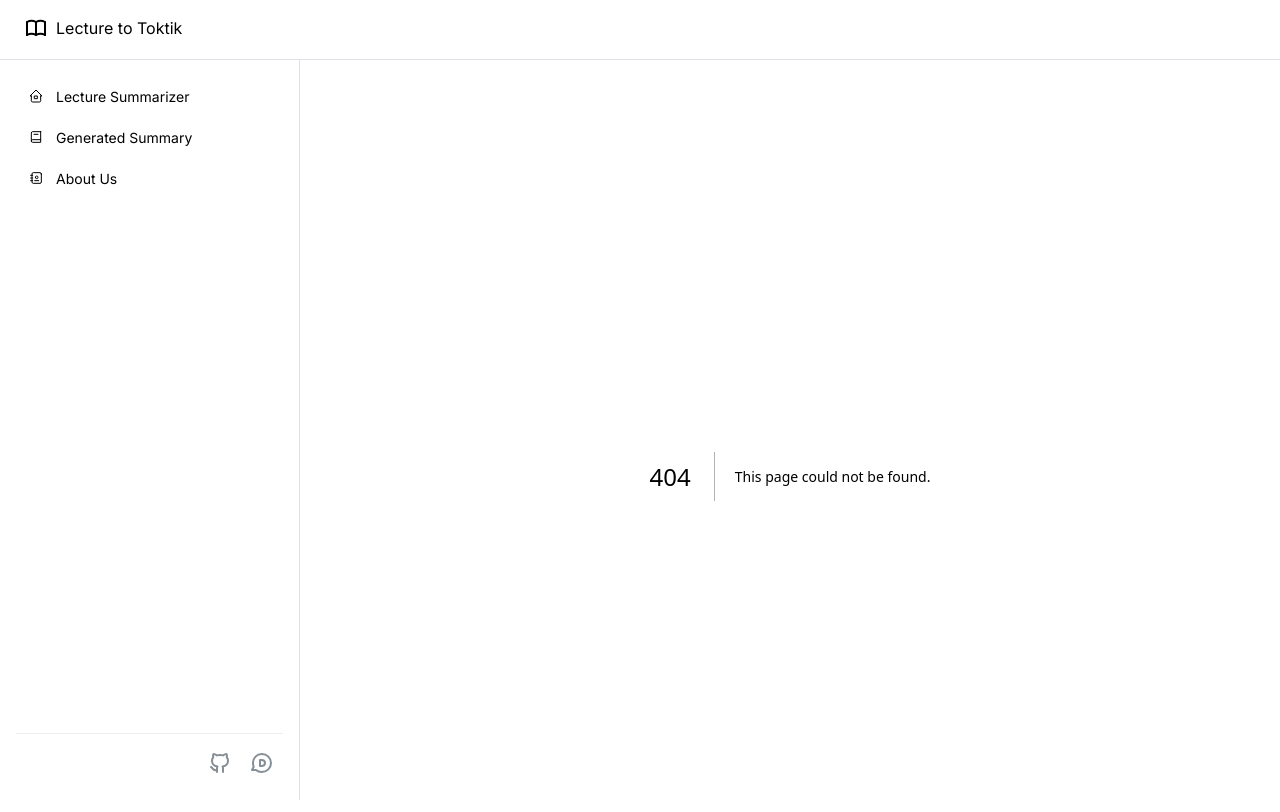
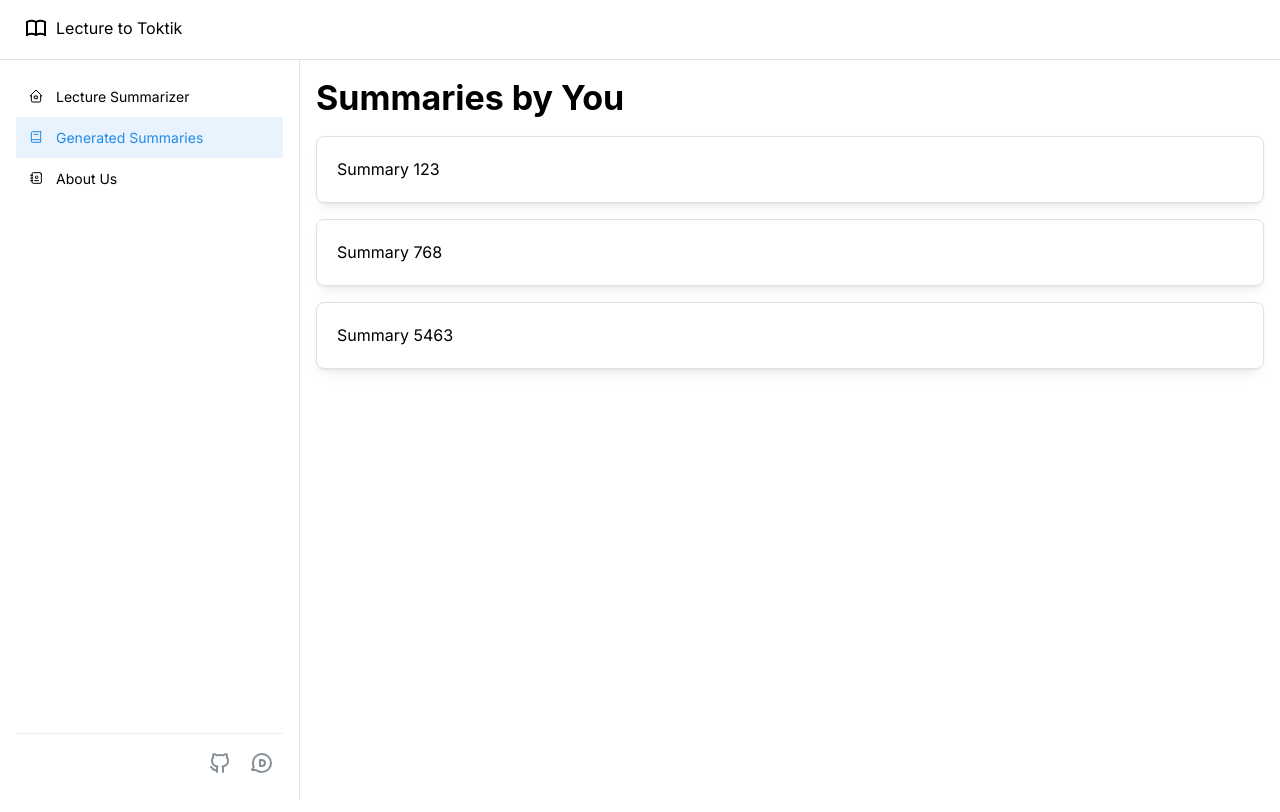
Before and after one commit to tohhongxiang/techfest-2024, a Next.js app: page /summaries in a window 1280 px wide. Before the commit this address had no page. Shown: the top 812 px of the page. Built offline with nearby package versions, Linux system fonts and the light colour scheme.

Commit message:
Add redirect after generating summary

```diff
--- a/src/app/page.tsx
+++ b/src/app/page.tsx
@@ -12,10 +12,13 @@ import {
 	Stepper,
 	Code,
 	Group,
+	Loader,
+	Flex,
 } from "@mantine/core";
 import { useState } from "react";
 import { useForm } from "@mantine/form";
 import ReactPlayer from "react-player";
+import { useRouter } from "next/navigation";
 
 export default function HomePage() {
 	const [currentStep, setCurrentStep] = useState(0);
@@ -74,12 +77,15 @@ export default function HomePage() {
 		);
 	};
 
+	const router = useRouter();
 	const handleSubmit = (e: React.FormEvent<HTMLFormElement>) => {
 		e.preventDefault();
 
-		nextStep()
+		nextStep();
 		if (currentStep === 1) {
-			console.log(form.values)
+			console.log(form.values);
+
+			// router.push("/summaries/123")
 		}
 	};
 
@@ -151,14 +157,26 @@ export default function HomePage() {
 							</Container>
 						</Stepper.Step>
 						<Stepper.Completed>
-							<Code block mt="xl">
-								{JSON.stringify(form.values, null, 2)}
-							</Code>
+							<Stack>
+								<Code block mt="xl">
+									{JSON.stringify(form.values, null, 2)}
+								</Code>
+								<Alert color="green">
+									<Flex gap="md" align="center">
+										<Loader />
+										<Text>Generating summary...</Text>
+									</Flex>
+								</Alert>
+							</Stack>
 						</Stepper.Completed>
 					</Stepper>
 					<Group justify="flex-end" mt="xl">
 						{currentStep !== 0 && (
-							<Button variant="default" onClick={prevStep}>
+							<Button
+								variant="default"
+								onClick={prevStep}
+								disabled={currentStep === 2}
+							>
 								Back
 							</Button>
 						)}
--- a/src/app/summary/page.tsx
+++ b/src/app/summaries/[id]/page.tsx
@@ -6,22 +6,24 @@ import {
 	IconMessageCircle,
 	IconSettings,
 } from "@tabler/icons-react";
-import Summary from "./_components/Summary";
 import { Suspense } from "react";
-import TextSkeleton from "./_components/skeletons/TextSkeleton";
-import VideoSkeleton from "./_components/skeletons/VideoSkeleton";
-import VideoPlayer from "./_components/VideoPlayer";
-import AudioTranscription from "./_components/AudioTranscription";
-import AdditionalReadings from "./_components/AdditionalReadings";
-import ListSkeleton from "./_components/skeletons/ListSkeleton";
+import AdditionalReadings from "../_components/AdditionalReadings";
+import AudioTranscription from "../_components/AudioTranscription";
+import Summary from "../_components/Summary";
+import VideoPlayer from "../_components/VideoPlayer";
+import ListSkeleton from "../_components/skeletons/ListSkeleton";
+import TextSkeleton from "../_components/skeletons/TextSkeleton";
+import VideoSkeleton from "../_components/skeletons/VideoSkeleton";
 
-export default function SummaryPage() {
+export default function SummaryPage({ params }: { params: { id: string }}) {
+    const id = params.id
+
 	return (
 		<Stack>
 			<Title>Video Title</Title>
 			<Suspense fallback={<VideoSkeleton />}>
 				<div className="h-[500px]">
-					<VideoPlayer />
+					<VideoPlayer id={id} />
 				</div>
 			</Suspense>
 			<Tabs defaultValue="summary">
@@ -46,21 +48,21 @@ export default function SummaryPage() {
 				<Tabs.Panel value="summary">
 					<Container fluid className="p-4">
 						<Suspense fallback={<TextSkeleton />}>
-							<Summary />
+							<Summary id={id} />
 						</Suspense>
 					</Container>
 				</Tabs.Panel>
 				<Tabs.Panel value="transcription">
 					<Container fluid className="p-4">
 						<Suspense fallback={<TextSkeleton />}>
-							<AudioTranscription />
+							<AudioTranscription id={id} />
 						</Suspense>
 					</Container>
 				</Tabs.Panel>
 				<Tabs.Panel value="additional-readings">
 					<Container fluid className="p-4">
 						<Suspense fallback={<ListSkeleton />}>
-							<AdditionalReadings />
+							<AdditionalReadings id={id} />
 						</Suspense>
 					</Container>
 				</Tabs.Panel>
--- a/src/app/summary/_components/AdditionalReadings.tsx
+++ b/src/app/summaries/_components/AdditionalReadings.tsx
@@ -1,8 +1,8 @@
 import getAdditionalReadings from "@/api/getAdditionalReadings";
 import { List } from "@mantine/core";
 
-export default async function AdditionalReadings() {
-    const data = await getAdditionalReadings("xcvb=")
+export default async function AdditionalReadings({ id = "" }: { id: string }) {
+    const data = await getAdditionalReadings(id)
 
     return (
         <List className="list-disc">
--- a/src/app/summary/_components/AudioTranscription.tsx
+++ b/src/app/summaries/_components/AudioTranscription.tsx
@@ -3,8 +3,8 @@ import { serialize } from "next-mdx-remote/serialize";
 import { MDXRemote } from "next-mdx-remote";
 import { Container } from "@mantine/core";
 
-export default async function AudioTranscription() {
-    const data = await getAudioTranscription("sfjklg")
+export default async function AudioTranscription({ id = "" }: { id: string }) {
+    const data = await getAudioTranscription(id)
 
 	const mdxSource = await serialize(data.transcription, {
 		mdxOptions: {
--- a/src/app/summary/_components/Summary.tsx
+++ b/src/app/summaries/_components/Summary.tsx
@@ -4,8 +4,8 @@ import { Container } from "@mantine/core";
 import { serialize } from "next-mdx-remote/serialize";
 import { MDXRemote } from "next-mdx-remote";
 
-export default async function Summary() {
-	const data = await getSummary("123");
+export default async function Summary({ id = "" }: { id: string }) {
+	const data = await getSummary(id);
 	const mdxSource = await serialize(data.summary, {
 		mdxOptions: {
 			development: process.env.NODE_ENV === "development",
--- a/src/app/summary/_components/VideoPlayer.tsx
+++ b/src/app/summaries/_components/VideoPlayer.tsx
@@ -2,8 +2,8 @@ import getVideoURL from "@/api/getVideoURL";
 import { Container } from "@mantine/core";
 import ReactPlayer from "react-player";
 
-export default async function VideoPlayer() {
-	const data = await getVideoURL("aiklujdjhg");
+export default async function VideoPlayer({ id = "" }: { id: string }) {
+	const data = await getVideoURL(id);
 
 	return (
         <ReactPlayer
--- /dev/null
+++ b/src/app/summaries/page.tsx
@@ -0,0 +1,35 @@
+"use client";
+
+import { Card, Stack, Title } from "@mantine/core";
+import Link from "next/link";
+
+export default function SummaryPage() {
+	return (
+		<Stack>
+			<Title>Summaries by You</Title>
+			<ul className="flex flex-col gap-y-4">
+				<li>
+					<Link href="/summaries/123">
+						<Card shadow="sm" padding="lg" radius="md" withBorder>
+							Summary 123
+						</Card>
+					</Link>
+				</li>
+				<li>
+					<Link href="/summaries/768">
+						<Card shadow="sm" padding="lg" radius="md" withBorder>
+							Summary 768
+						</Card>
+					</Link>
+				</li>
+				<li>
+					<Link href="/summaries/5463">
+						<Card shadow="sm" padding="lg" radius="md" withBorder>
+							Summary 5463
+						</Card>
+					</Link>
+				</li>
+			</ul>
+		</Stack>
+	);
+}
--- a/src/components/RootLayout.tsx
+++ b/src/components/RootLayout.tsx
@@ -28,9 +28,9 @@ const links = [
 		href: "/",
 	},
 	{
-		label: "Generated Summary",
+		label: "Generated Summaries",
 		icon: <IconBook2 size="1rem" stroke={1.5} />,
-		href: "/summary",
+		href: "/summaries",
 	},
 	{
 		label: "About Us",
```
Also changed, not shown: src/app/summaries/_components/skeletons/ListSkeleton.tsx (renamed from src/app/summary/_components/skeletons/ListSkeleton.tsx), src/app/summaries/_components/skeletons/TextSkeleton.tsx (renamed from src/app/summary/_components/skeletons/TextSkeleton.tsx), src/app/summaries/_components/skeletons/VideoSkeleton.tsx (renamed from src/app/summary/_components/skeletons/VideoSkeleton.tsx).
